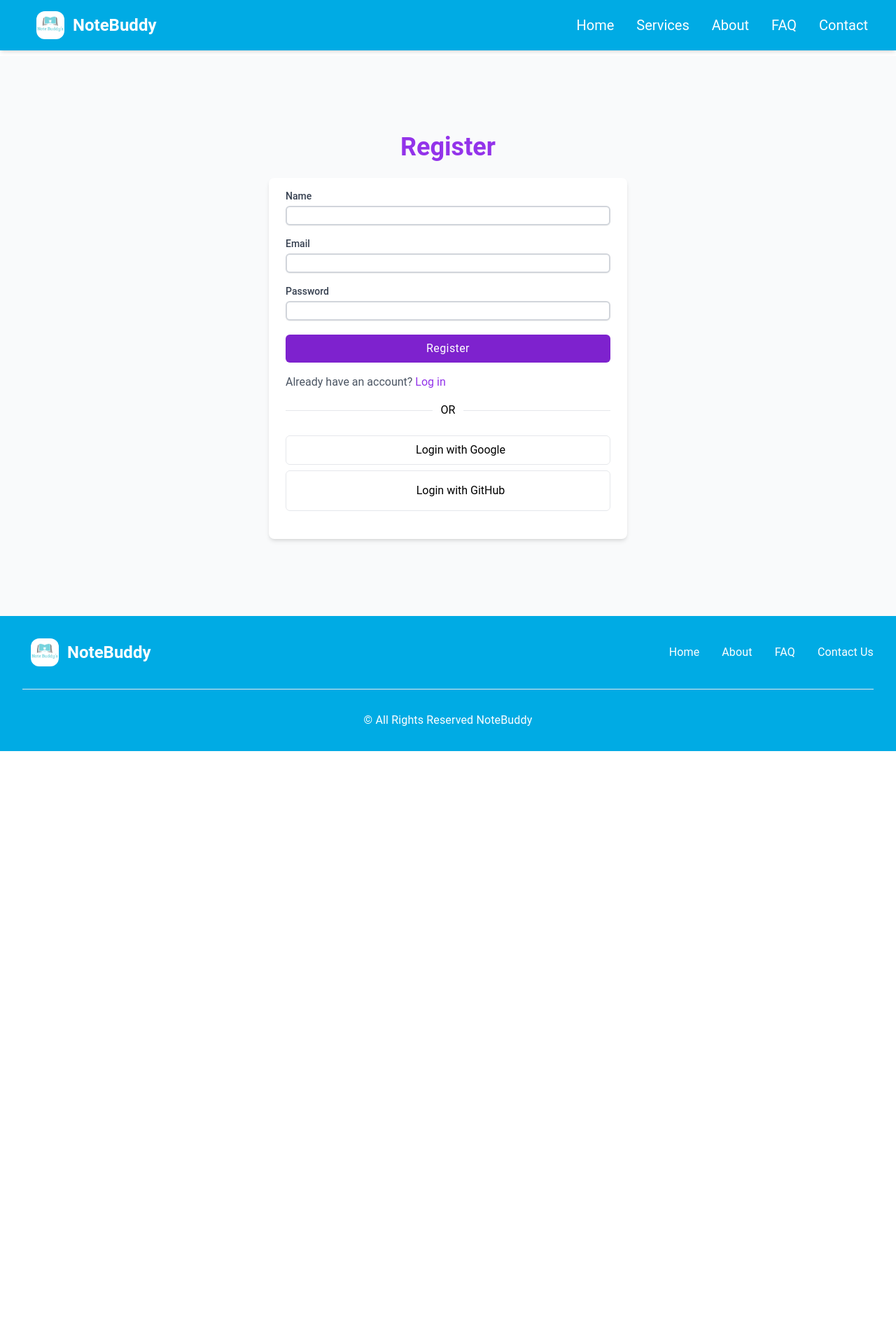
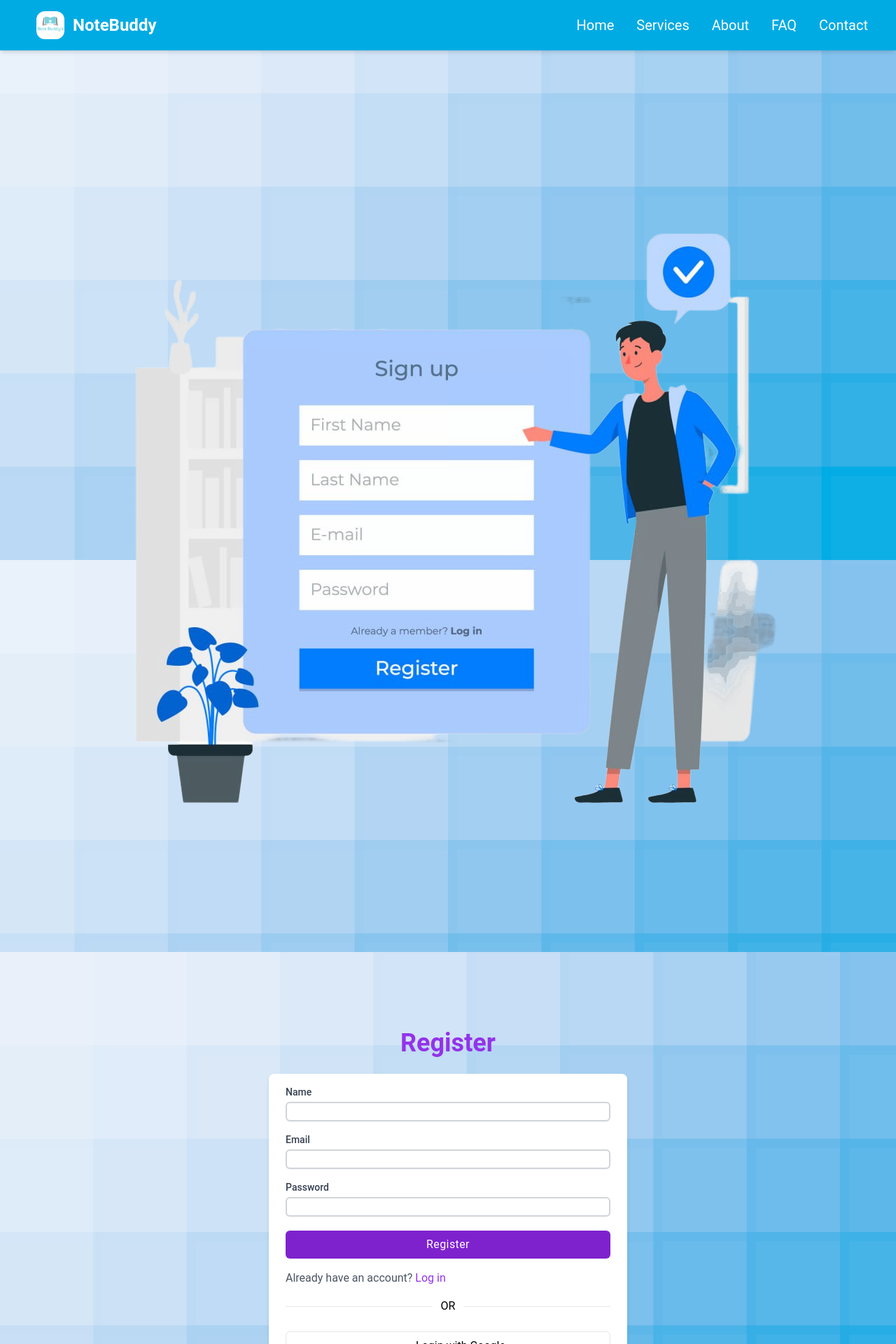
Before and after one commit to sauravsable/NoteBuddy-Frontend, a React (Create React App) app: page /signup in a window 1280 px wide. Shown: the top 1920 px of the page at 70% size. Before the commit the page ends 1073 px from the top, so only its background shows below. Built offline with nearby package versions, Linux system fonts and the light colour scheme.

Commit message:
again update

```diff
--- a/src/pages/SignUp.js
+++ b/src/pages/SignUp.js
@@ -2,7 +2,7 @@ import React, { useState } from 'react';
 import { useNavigate, Link } from 'react-router-dom';
 import { useDispatch } from 'react-redux';
 import { setUser} from '../redux/slices/userSlice';
-
+import Register from '../Images/registration.png'
 export default function SignUp() {
   const [formData, setFormData] = useState({
     name: '',
@@ -90,8 +90,9 @@ export default function SignUp() {
   };
 
   return (
-    <div className="mt-20">
-      <div className="flex flex-col items-center min-h-screen pt-6 sm:justify-center sm:pt-0 bg-gray-50">
+    <div className="pt-20 backky">
+      <img src={Register} alt="" />
+      <div className="flex flex-col items-center min-h-screen backky pt-6 sm:justify-center sm:pt-0 bg-gray-50">
         <div>
           <a href="/">
             <h3 className="text-4xl font-bold text-purple-600">Register</h3>
```
